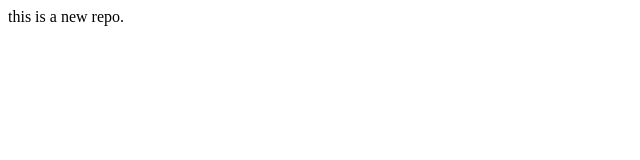
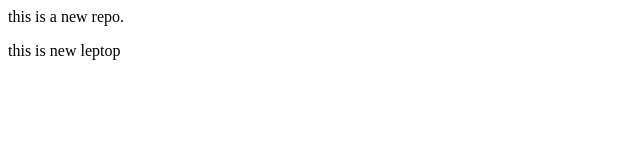
Before and after one commit to yadavrohit24/localrepo, a plain HTML site: page index.html in a window 1280 px wide. Shown: the whole page, without its empty margins (0-640 px from the left). Drawn offline with Linux system fonts and the light colour scheme.

Commit message:
new data

```diff
--- a/index.html
+++ b/index.html
@@ -1 +1,2 @@
 <p> this is a new repo.</p>
+<p> this is new leptop</p>
```
